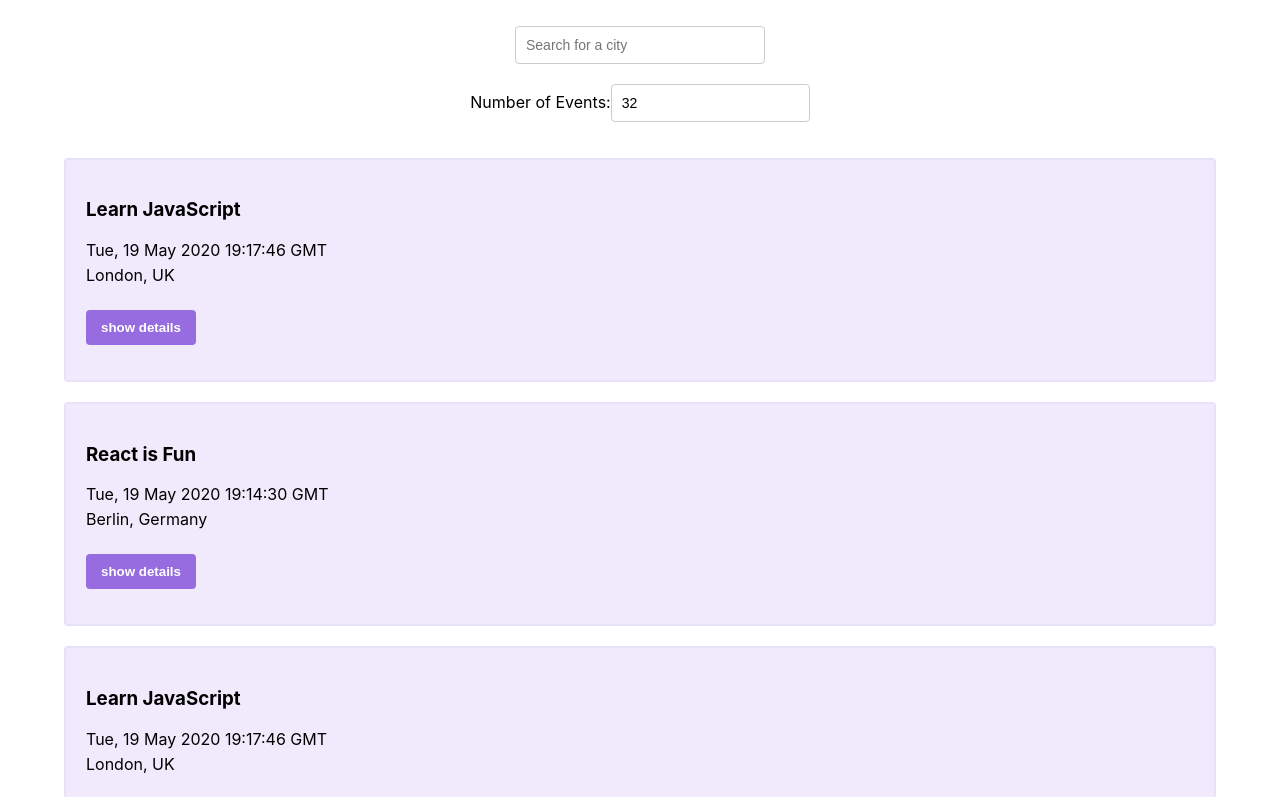
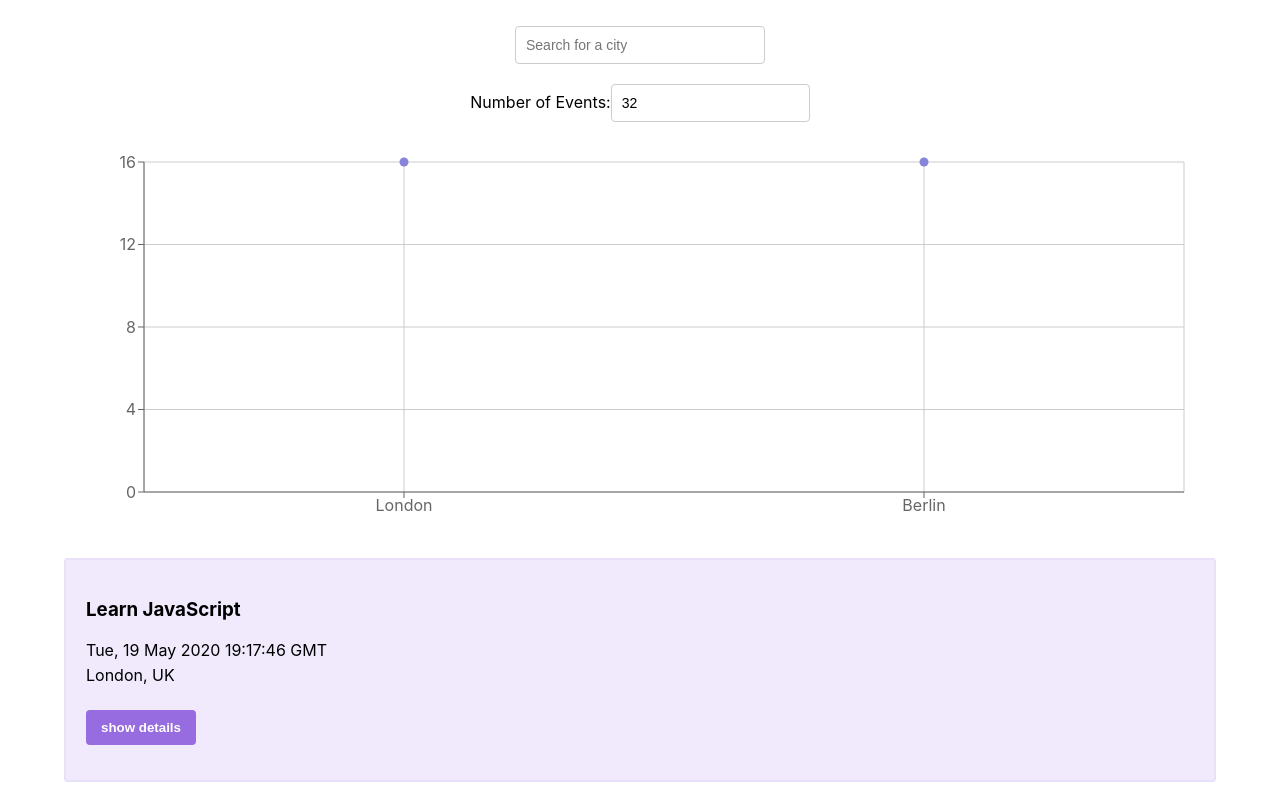
Before and after one commit to sparrow2100/Events, a React (Create React App) app: page / in a window 1280 px wide. Shown: the top 797 px of the page. Built offline with nearby package versions, Linux system fonts and the light colour scheme; what atatus-spa would draw is missing.

Commit message:
Add chart (number of events per city)

```diff
--- a/package.json
+++ b/package.json
@@ -11,6 +11,7 @@
     "react": "^18.2.0",
     "react-dom": "^18.2.0",
     "react-scripts": "5.0.1",
+    "recharts": "^2.12.2",
     "web-vitals": "^2.1.4",
     "workbox-background-sync": "^6.6.0",
     "workbox-broadcast-update": "^6.6.0",
--- a/src/App.js
+++ b/src/App.js
@@ -5,6 +5,7 @@
 import NumberOfEvents from "./components/NumberOfEvents";
 import { getEvents, extractLocations } from "./api";
 import { InfoAlert, ErrorAlert, WarningAlert } from "./components/Alert";
+import CityEventsChart from "./components/CityEventsChart";
 
 const App = () => {
   const [events, setEvents] = useState([]);
@@ -19,7 +20,9 @@
     if (navigator.onLine) {
       setWarningAlert("");
     } else {
-      setWarningAlert("You are offline");
+      setWarningAlert(
+        "You are offline, the events have been loaded from the cache."
+      );
     }
     fetchData();
   }, [currentCity, currentNOE]);
@@ -50,6 +53,7 @@
         setCurrentNOE={setCurrentNOE}
         setErrorAlert={setErrorAlert}
       />
+      <CityEventsChart allLocations={allLocations} events={events} />
       <EventList events={events} />
     </div>
   );
--- /dev/null
+++ b/src/components/CityEventsChart.js
@@ -0,0 +1,49 @@
+import { useState, useEffect } from "react";
+import {
+  ScatterChart,
+  Scatter,
+  XAxis,
+  YAxis,
+  CartesianGrid,
+  Tooltip,
+  ResponsiveContainer,
+} from "recharts";
+
+const CityEventsChart = ({ allLocations, events }) => {
+  const [data, setData] = useState([]);
+
+  useEffect(() => {
+    setData(getData());
+  }, [`${events}`]);
+
+  const getData = () => {
+    const data = allLocations.map((location) => {
+      const count = events.filter(
+        (event) => event.location === location
+      ).length;
+      const city = location.split(", ")[0];
+      return { city, count };
+    });
+    return data;
+  };
+  return (
+    <ResponsiveContainer width="99%" height={400}>
+      <ScatterChart
+        margin={{
+          top: 20,
+          right: 20,
+          bottom: 20,
+          left: 20,
+        }}
+      >
+        <CartesianGrid />
+        <XAxis type="category" dataKey="city" name="City" />
+        <YAxis type="number" dataKey="count" name="Number of Events" />
+        <Tooltip cursor={{ strokeDasharray: "3 3" }} />
+        <Scatter name="A school" data={data} fill="#8884d8" />
+      </ScatterChart>
+    </ResponsiveContainer>
+  );
+};
+
+export default CityEventsChart;
```
Also changed, not shown: 1 other file (tests, documents, lock files or other folders).
